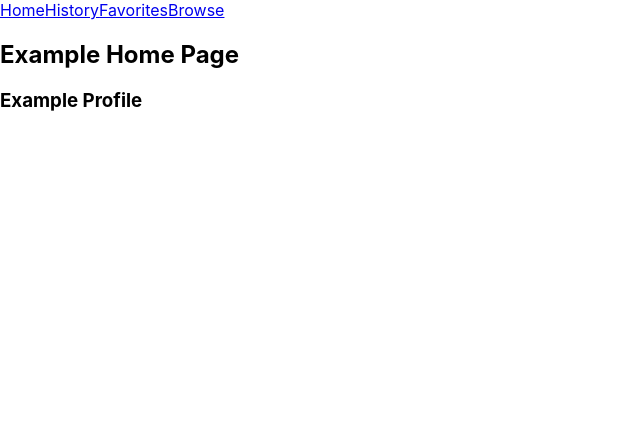
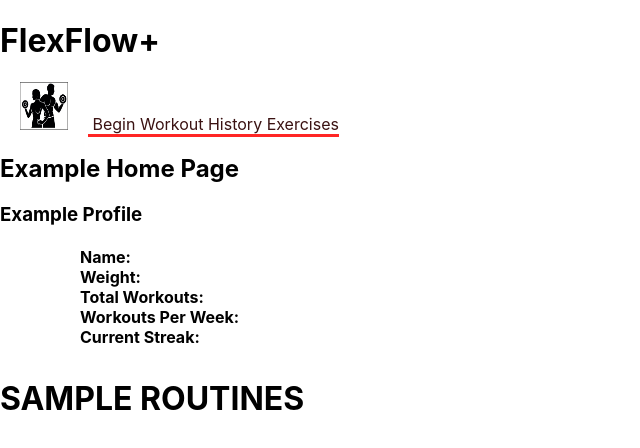
Before and after one commit to marckatz/exercises, a React (Create React App) app: page / in a window 1280 px wide. Shown: the top 448 px of the page, without its empty margins (0-640 px from the left). Built offline with nearby package versions, Linux system fonts and the light colour scheme.

Commit message:
nav bar edit

```diff
--- a/src/components/App.js
+++ b/src/components/App.js
@@ -3,8 +3,8 @@ import { Route, Switch } from "react-router-dom";
 import NavBar from "./NavBar"
 import Home from "./Home"
 import History from "./History";
-import Favorites from "./Favorites";
-import Browse from "./Browse";
+import BeginWorkout from "./BeginWorkout";
+import Exercises from "./Exercises";
 
 function App(){
     return (
@@ -17,11 +17,11 @@ function App(){
                 <Route path="/history">
                     <History />
                 </Route>
-                <Route path="/favorites">
-                    <Favorites />
+                <Route path="/beginworkout">
+                    <BeginWorkout />
                 </Route>
-                <Route path="/browse">
-                    <Browse />
+                <Route path="/exercise">
+                    <Exercises />
                 </Route>
             </Switch>
         </div>
--- a/src/components/Favorites.js
+++ b/src/components/BeginWorkout.js
@@ -1,7 +1,7 @@
 import React, { Children, useEffect, useState } from "react";
 import Workout from "./Workout";
 
-function Favorites(){
+function BeginWorkout(){
     const [favorites, setFavorites] = useState([])
 
     useEffect(() => {
@@ -15,10 +15,10 @@ function Favorites(){
 
     return (
         <div>
-            <h2>Example Favorites</h2>
+            <h2>My Routines</h2>
             {favorites}
         </div>
     )
 }
 
-export default Favorites
+export default BeginWorkout
--- a/src/components/Exercise.js
+++ b/src/components/ExerciseList.js
@@ -1,9 +1,10 @@
 import React from "react";
 
-function Excersize({exerciseObj}){
+function Excercise({exerciseObj}){
     const {name, type, muscle, equipment, difficulty, instructions} = exerciseObj
     return (
         <div>
+            <button> + Exercise  </button>
             <h3>{name}</h3>
             <ul>
                 <li>Type: {type}</li>
@@ -16,4 +17,4 @@ function Excersize({exerciseObj}){
     )
 }
 
-export default Excersize
+export default Excercise
--- a/src/components/Browse.js
+++ b/src/components/Exercises.js
@@ -1,5 +1,5 @@
 import React, { Children, useEffect, useState } from "react";
-import Exercise from "./Exercise";
+import ExerciseList from "./ExerciseList";
 
 function Browse(){
     const apikey = "BKMqWAGjMtOVWzFo/8vxwg==KwbEyVqZ4bH5TYrM"
@@ -33,7 +33,7 @@ function Browse(){
     }
 
     function displayReturned(exercises){
-        return Children.toArray(exercises.map(exercise => <li><Exercise exerciseObj={exercise}/></li>))
+        return Children.toArray(exercises.map(exercise => <li><ExerciseList exerciseObj={exercise}/></li>))
     }
 
     function handleMuscleChange(e){
--- a/src/components/NavBar.js
+++ b/src/components/NavBar.js
@@ -1,13 +1,22 @@
 import React from "react";
 import { NavLink } from "react-router-dom";
+import Applogo from '../assets/Applogo.jpg';
+
+
 
 function NavBar(){
     return (
         <div>
-            <NavLink exact to="/">Home</NavLink>
-            <NavLink to="/history">History</NavLink>
-            <NavLink to="/favorites">Favorites</NavLink>
-            <NavLink to="/browse">Browse</NavLink>
+            <div>
+            <h1>FlexFlow+</h1>
+            <NavLink to="/">
+            <img src = {Applogo} alt="Applogo" style={{ width: '48px', height: '48px', margin: '0px 20px' }} />
+
+            </NavLink>
+            <NavLink to="beginworkout"style={{ textDecoration: 'none', color: '#3A1212', borderBottom: '3px solid #FF2625' }}> Begin Workout </NavLink>
+            <NavLink to="/history"style={{ textDecoration: 'none', color: '#3A1212', borderBottom: '3px solid #FF2625' }}> History </NavLink>
+            <NavLink to="/exercises"style={{ textDecoration: 'none', color: '#3A1212', borderBottom: '3px solid #FF2625' }}> Exercises </NavLink>
+            </div>
         </div>
     )
 }
--- a/src/components/Profile.js
+++ b/src/components/Profile.js
@@ -4,6 +4,18 @@ function Profile(){
     return (
         <div>
             <h3>Example Profile</h3>
+            <h4>
+                <ul>
+                    <ul> Name:</ul>
+                    <ul> Weight: </ul>
+                    <ul> Total Workouts: </ul>
+                    <ul> Workouts Per Week: </ul>
+                    <ul> Current Streak: </ul>
+                </ul>
+            </h4>
+            <h1>
+            <p>SAMPLE ROUTINES</p>
+            </h1>
         </div>
     )
 }
--- a/src/components/Workout.js
+++ b/src/components/Workout.js
@@ -1,5 +1,5 @@
 import React from "react";
-import Exercise from "./Exercise";
+import Exercise from "./ExerciseList";
 
 function Workout({exercises}){
     const exerciseList = exercises.map(e => <li><Exercise exerciseObj={e}/></li>)
```
Also changed, not shown: src/assets/Applogo.jpg (added), src/assets/logo.svg (renamed from src/logo.svg).
